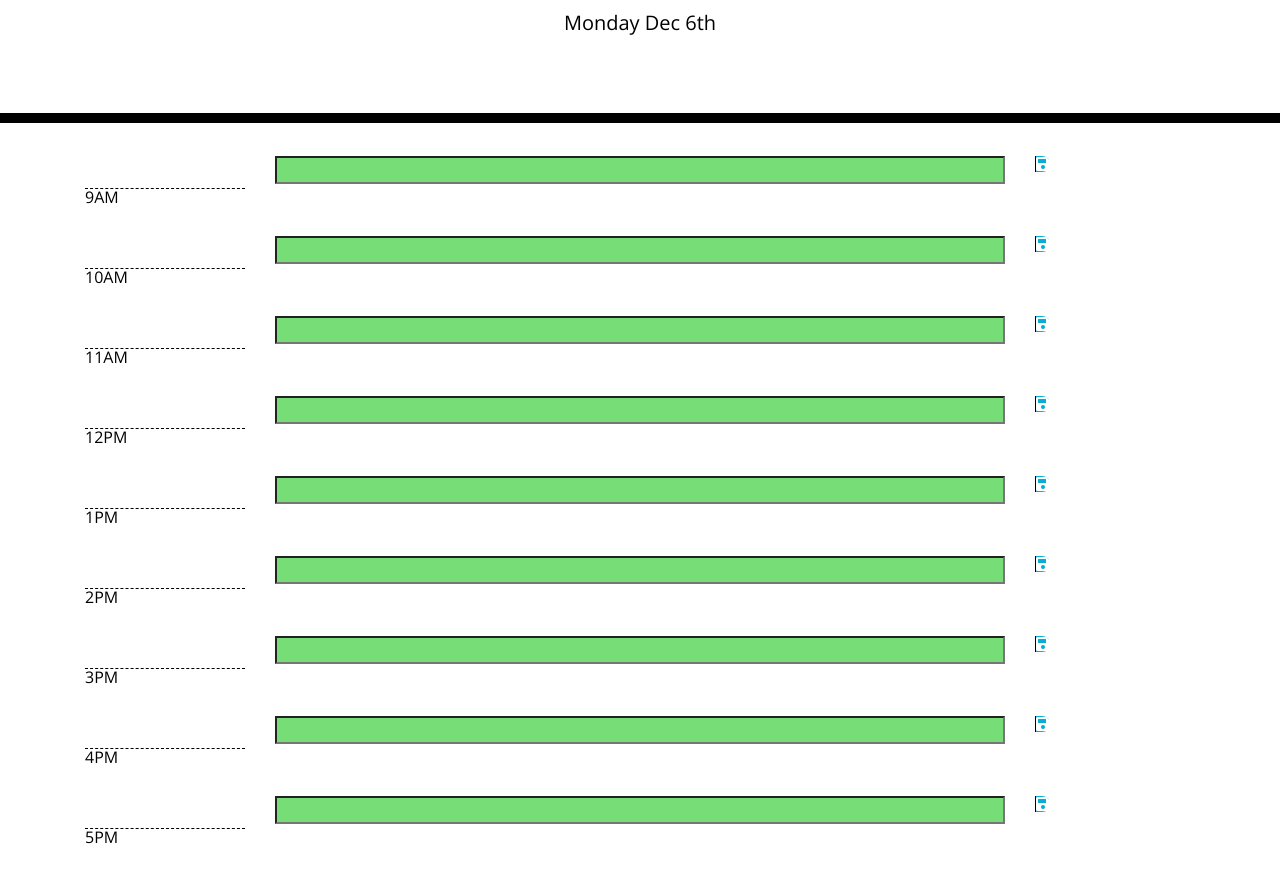
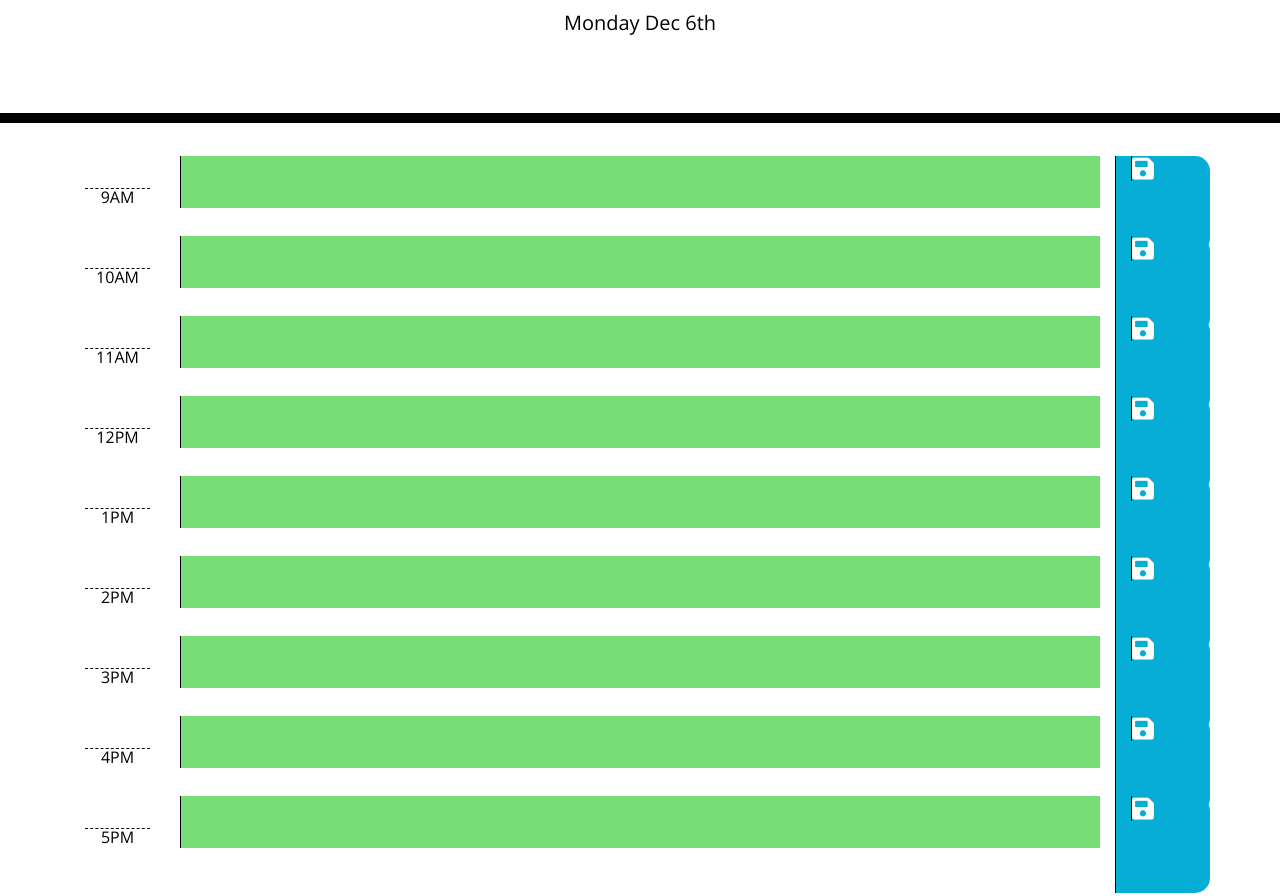
Before and after one commit to Magicalburritos/week5-work-day-scheduler, a plain HTML site: page Develop/index.html in a window 1280 px wide. Shown: the part 181-1077 px from the top of the page. Drawn offline with nearby package versions, Linux system fonts and the light colour scheme.

Commit message:
added css

```diff
--- a/Develop/index.html
+++ b/Develop/index.html
@@ -23,67 +23,67 @@
   <div class="container">
     <!-- Timeblocks go here -->
     <div class="row">
-      <div class="col-lg-2">
+      <div class="col-lg-1 time-block">
         <p class="hour">9AM</p>
       </div>
-      <div class="col-lg-8"><input id="d9" type="text" class="description"></div>
-      <div class="col-lg-2"><i id="9" class="saveBtn fas fa-save"></i></div>
+      <div class="col-lg-10 "><textarea id="d9" type="text" class="description"></textarea></div>
+      <div class="col-lg-1 saveBtn"><i id="9" class="saveBtn fas fa-save"></i></div>
     </div>
     <div class="row">
-      <div class="col-lg-2">
+      <div class="col-lg-1 time-block">
         <p class="hour">10AM</p>
       </div>
-      <div class="col-lg-8"><input id="d10" type="text" class="description"></div>
-      <div class="col-lg-2"><i id="10" class="saveBtn fas fa-save"></i></div>
+      <div class="col-lg-10 "><textarea id="d10" type="text" class=" description"></textarea></div>
+      <div class="col-lg-1 saveBtn"><i id="10" class="saveBtn fas fa-save"></i></div>
     </div>
     <div class="row">
-      <div class="col-lg-2">
+      <div class="col-lg-1 time-block">
         <p class="hour">11AM</p>
       </div>
-      <div class="col-lg-8"><input id="d11" type="text" class="description"></div>
-      <div class="col-lg-2"><i id="11" class="saveBtn fas fa-save"></i></div>
+      <div class="col-lg-10 "><textarea id="d11" type="text" class=" description"></textarea></div>
+      <div class="col-lg-1 saveBtn"><i id="11" class="saveBtn fas fa-save"></i></div>
     </div>
     <div class="row">
-      <div class="col-lg-2">
+      <div class="col-lg-1 time-block">
         <p class="hour">12PM</p>
       </div>
-      <div class="col-lg-8"><input id="d12" type="text" class="description"></div>
-      <div class="col-lg-2"><i id="12" class="saveBtn fas fa-save"></i></div>
+      <div class="col-lg-10 "><textarea id="d12" type="text" class=" description"></textarea></div>
+      <div class="col-lg-1 saveBtn"><i id="12" class="saveBtn fas fa-save"></i></div>
     </div>
     <div class="row">
-      <div class="col-lg-2">
+      <div class="col-lg-1 time-block">
         <p class="hour">1PM</p>
       </div>
-      <div class="col-lg-8"><input id="d13" type="text" class="description"></div>
-      <div class="col-lg-2"><i id="13" class="saveBtn fas fa-save"></i></div>
+      <div class="col-lg-10 "><textarea id="d13" type="text" class=" description"></textarea></div>
+      <div class="col-lg-1 saveBtn"><i id="13" class="saveBtn fas fa-save"></i></div>
     </div>
     <div class="row">
-      <div class="col-lg-2">
+      <div class="col-lg-1 time-block">
         <p class="hour">2PM</p>
       </div>
-      <div class="col-lg-8"><input id="d14" type="text" class="description"></div>
-      <div class="col-lg-2"><i id="6" class="saveBtn fas fa-save"></i></div>
+      <div class="col-lg-10 "><textarea id="d14" type="text" class=" description"></textarea></div>
+      <div class="col-lg-1 saveBtn"><i id="14" class="saveBtn fas fa-save"></i></div>
     </div>
     <div class="row">
-      <div class="col-lg-2">
+      <div class="col-lg-1 time-block">
         <p class="hour">3PM</p>
       </div>
-      <div class="col-lg-8"><input id="d15" type="text" class="description"></div>
-      <div class="col-lg-2"><i id="15" class="saveBtn fas fa-save"></i></div>
+      <div class="col-lg-10 "><textarea id="d15" type="text" class=" description"></textarea></div>
+      <div class="col-lg-1 saveBtn"><i id="15" class="saveBtn fas fa-save"></i></div>
     </div>
     <div class="row">
-      <div class="col-lg-2">
+      <div class="col-lg-1 time-block">
         <p class="hour">4PM</p>
       </div>
-      <div class="col-lg-8"><input id="d16" type="text" class="description"></div>
-      <div class="col-lg-2"><i id="16" class="saveBtn fas fa-save"></i></div>
+      <div class="col-lg-10 "><textarea id="d16" type="text" class=" description"></textarea></div>
+      <div class="col-lg-1 saveBtn"><i id="16" class="saveBtn fas fa-save"></i></div>
     </div>
     <div class="row">
-      <div class="col-lg-2">
+      <div class="col-lg-1 time-block">
         <p class="hour">5PM</p>
       </div>
-      <div class="col-lg-8"><input id="d17" type="text" class="description"></div>
-      <div class="col-lg-2"><i id="17" class="saveBtn fas fa-save"></i></div>
+      <div class="col-lg-10 "><textarea id="d17" type="text" class=" description"></textarea></div>
+      <div class="col-lg-1 saveBtn"><i id="17" class="saveBtn fas fa-save"></i></div>
     </div>
   </div>
 
--- a/Develop/javascript.js
+++ b/Develop/javascript.js
@@ -1,23 +1,29 @@
 // global vars selectors
 var currentTime;
+
+// helper function
+
 var displayTime = function () {
   currentTime = moment().format('HH');
 };
-// btn save on click to localstorage
-$('#currentDay').html(moment().format('dddd MMM Do'));
+
 var saveTasks = function (tasks, id) {
   localStorage.setItem(id, JSON.stringify(tasks));
 };
+
+// on click save to storage
 $('i').on('click', function () {
   var id = $(this).attr('id');
-  var task = $(this).parent().prev('.col-lg-8').children('input').val();
+  var description = $('#d' + id).val();
 
-  saveTasks(task, id);
+  saveTasks(description, id);
 });
+
 // time change color
 var changeColors = function () {
   for (let i = 9; i <= 17; i++) {
     var input = $('#d' + i);
+
     if (currentTime > i) {
       input.addClass('past');
     }
@@ -38,13 +44,17 @@ var loadTasks = function () {
   }
 };
 
-loadTasks();
+// main function
+$(document).ready(function () {
+  $('#currentDay').html(moment().format('dddd MMM Do'));
+  displayTime();
+  loadTasks();
+  changeColors();
 
-$(document).ready(function () {
-  displayTime();
-  changeColors();
+  // continued check every 1 min
   window.setInterval(function () {
+    $('#currentDay').html(moment().format('dddd MMM Do'));
     displayTime();
     changeColors();
-  }, 1000);
+  }, 60000);
 });
--- a/Develop/style.css
+++ b/Develop/style.css
@@ -65,8 +65,10 @@ textarea {
   background-color: #06aed5;
   color: white;
 }
-
+.saveBtn i {
+  font-size: 25px;
+}
 .saveBtn i:hover {
-  font-size: 20px;
+  font-size: 30px;
   transition: all 0.3s ease-in-out;
 }
```
